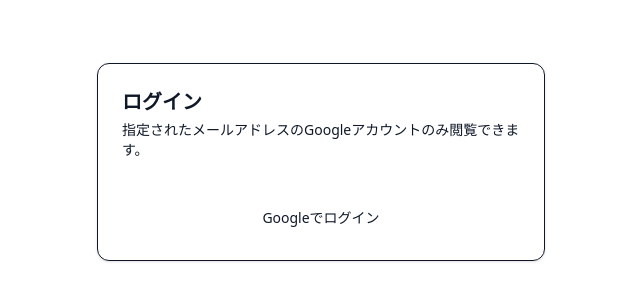
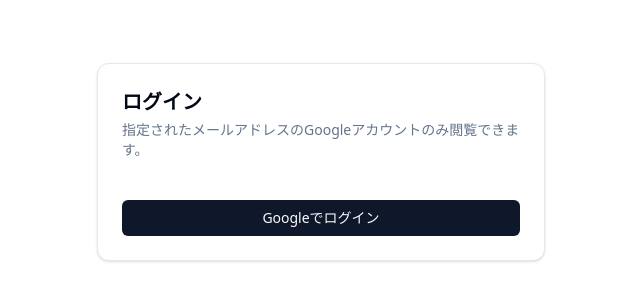
Before and after one commit to Suprole/rakuten_management_ui, a Next.js app in the folder frontend/: page /login in a window 1280 px wide. Shown: the part 238-538 px from the top of the page, without its empty margins (319-959 px from the left). Built offline with nearby package versions, Linux system fonts and the light colour scheme.

Commit message:
色のエラー解消1

```diff
--- a/frontend/app/globals.css
+++ b/frontend/app/globals.css
@@ -1,6 +1,86 @@
 @import "tailwindcss";
+
+/* shadcn/ui (Tailwind v4) theme tokens */
+@theme {
+  --radius: var(--radius);
+
+  --color-background: hsl(var(--background));
+  --color-foreground: hsl(var(--foreground));
+  --color-card: hsl(var(--card));
+  --color-card-foreground: hsl(var(--card-foreground));
+  --color-popover: hsl(var(--popover));
+  --color-popover-foreground: hsl(var(--popover-foreground));
+  --color-primary: hsl(var(--primary));
+  --color-primary-foreground: hsl(var(--primary-foreground));
+  --color-secondary: hsl(var(--secondary));
+  --color-secondary-foreground: hsl(var(--secondary-foreground));
+  --color-muted: hsl(var(--muted));
+  --color-muted-foreground: hsl(var(--muted-foreground));
+  --color-accent: hsl(var(--accent));
+  --color-accent-foreground: hsl(var(--accent-foreground));
+  --color-destructive: hsl(var(--destructive));
+  --color-destructive-foreground: hsl(var(--destructive-foreground));
+  --color-border: hsl(var(--border));
+  --color-input: hsl(var(--input));
+  --color-ring: hsl(var(--ring));
+}
+
+:root {
+  /* new-york / neutral */
+  --background: 0 0% 100%;
+  --foreground: 222.2 84% 4.9%;
+  --card: 0 0% 100%;
+  --card-foreground: 222.2 84% 4.9%;
+  --popover: 0 0% 100%;
+  --popover-foreground: 222.2 84% 4.9%;
+  --primary: 222.2 47.4% 11.2%;
+  --primary-foreground: 210 40% 98%;
+  --secondary: 210 40% 96.1%;
+  --secondary-foreground: 222.2 47.4% 11.2%;
+  --muted: 210 40% 96.1%;
+  --muted-foreground: 215.4 16.3% 46.9%;
+  --accent: 210 40% 96.1%;
+  --accent-foreground: 222.2 47.4% 11.2%;
+  --destructive: 0 84.2% 60.2%;
+  --destructive-foreground: 210 40% 98%;
+  --border: 214.3 31.8% 91.4%;
+  --input: 214.3 31.8% 91.4%;
+  --ring: 222.2 84% 4.9%;
+  --radius: 0.75rem;
+}
+
+.dark {
+  --background: 222.2 84% 4.9%;
+  --foreground: 210 40% 98%;
+  --card: 222.2 84% 4.9%;
+  --card-foreground: 210 40% 98%;
+  --popover: 222.2 84% 4.9%;
+  --popover-foreground: 210 40% 98%;
+  --primary: 210 40% 98%;
+  --primary-foreground: 222.2 47.4% 11.2%;
+  --secondary: 217.2 32.6% 17.5%;
+  --secondary-foreground: 210 40% 98%;
+  --muted: 217.2 32.6% 17.5%;
+  --muted-foreground: 215 20.2% 65.1%;
+  --accent: 217.2 32.6% 17.5%;
+  --accent-foreground: 210 40% 98%;
+  --destructive: 0 62.8% 30.6%;
+  --destructive-foreground: 210 40% 98%;
+  --border: 217.2 32.6% 17.5%;
+  --input: 217.2 32.6% 17.5%;
+  --ring: 212.7 26.8% 83.9%;
+}
 
 html,
 body {
   height: 100%;
 }
+
+@layer base {
+  * {
+    @apply border-border;
+  }
+  body {
+    @apply bg-background text-foreground antialiased;
+  }
+}
--- a/frontend/app/layout.tsx
+++ b/frontend/app/layout.tsx
@@ -13,11 +13,12 @@
 }: Readonly<{
   children: React.ReactNode
 }>) {
+  const enableAnalytics = process.env.NEXT_PUBLIC_ENABLE_VERCEL_ANALYTICS === "1"
   return (
     <html lang="ja">
-      <body className="min-h-screen bg-white text-gray-900">
+      <body className="min-h-screen bg-background text-foreground">
         {children}
-        <Analytics />
+        {enableAnalytics ? <Analytics /> : null}
       </body>
     </html>
   )
```
Also changed, not shown: 1 other file (tests, documents, lock files or other folders).
